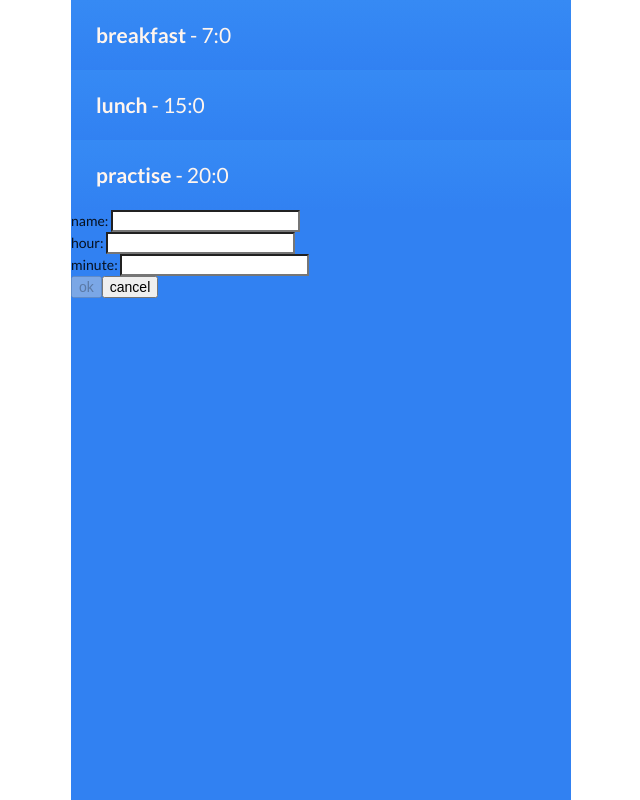
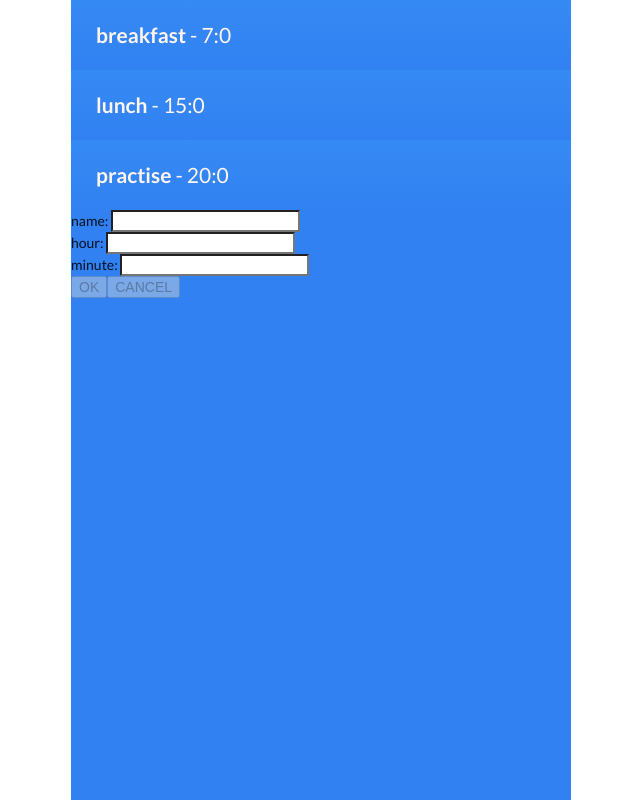
Before and after one commit to gentlemil/todo-app, a React (Create React App) app: page / in a window 1280 px wide. Shown: the whole page, without its empty margins (319-959 px from the left). Built offline with nearby package versions, Linux system fonts and the light colour scheme.

Commit message:
Add more functionality to the button OK and Cancel, make them disabled or not depends on if form is valid or empty. Add some style on them.

```diff
--- a/src/App.js
+++ b/src/App.js
@@ -89,6 +89,12 @@ class App extends Component {
     }));
   }
 
+  handleEditCancel = () => {
+    this.setState({
+      editedEvent: { id: uniqid(), name: '', hour: -1, minute: -1 }
+    });
+  }
+
   render() {
     const events = this.state.events.map(el => {
       return (
@@ -100,6 +106,7 @@ class App extends Component {
           minute={el.minute}
           onRemove={id => this.handleRemoveEvent(id)}
           onEditInit={id => this.handleEditInit(id)}
+
         />
       );
     });
@@ -113,6 +120,7 @@ class App extends Component {
           minute={this.state.editedEvent.minute}
           onInputChange={val => this.handleEditEvent(val)}
           onSave={() => this.handleSaveEvent()}
+          onCancel={() => this.handleEditCancel()}
         />
       </div>
     )
--- /dev/null
+++ b/src/EditEvent.css
@@ -0,0 +1,21 @@
+.edit-event__input-group input {
+    border: 0;
+    padding: 5px;
+    width: 70%;
+}
+
+.edit-event button {
+    background: transparent;
+    border: 3px solid #fff;
+    color: #fff;
+    font-size: 1.4rem;
+    margin-top: 10px;
+    padding: 5px;
+    text-transform: uppercase;
+    width: 100%;
+    cursor: pointer;
+}
+
+.edit-event button:disabled {
+    opacity: 0.4;
+}
--- a/src/EditEvent.jsx
+++ b/src/EditEvent.jsx
@@ -15,6 +15,9 @@ const EditEvent = props => {
         isValidName(props.name) &&
         isValidHour(props.hour) &&
         isValidMinute(props.minute);
+
+    const isFormEmpty =
+        props.name === '' && props.hour === -1 && props.minute === -1;
 
     return (
         <div className='edit-event'>
@@ -59,8 +62,8 @@ const EditEvent = props => {
                 // onChange={e => console.log(e.target.name, e.target.value)}
                 />
             </div>
-            <button disabled={!isFormValid} onClick={() => props.onSave()} >ok</button>
-            <button>cancel</button>
+            <button disabled={!isFormValid} onClick={() => props.onSave()} >OK</button>
+            <button disabled={isFormEmpty} onClick={() => props.onCancel()}>CANCEL</button>
         </div>
     )
 };
@@ -71,6 +74,7 @@ EditEvent.propTypes = {
     minute: PropTypes.number,
     onInputChange: PropTypes.func,
     onSave: PropTypes.func,
+    onCancel: PropTypes.func,
 
 }
 
```
